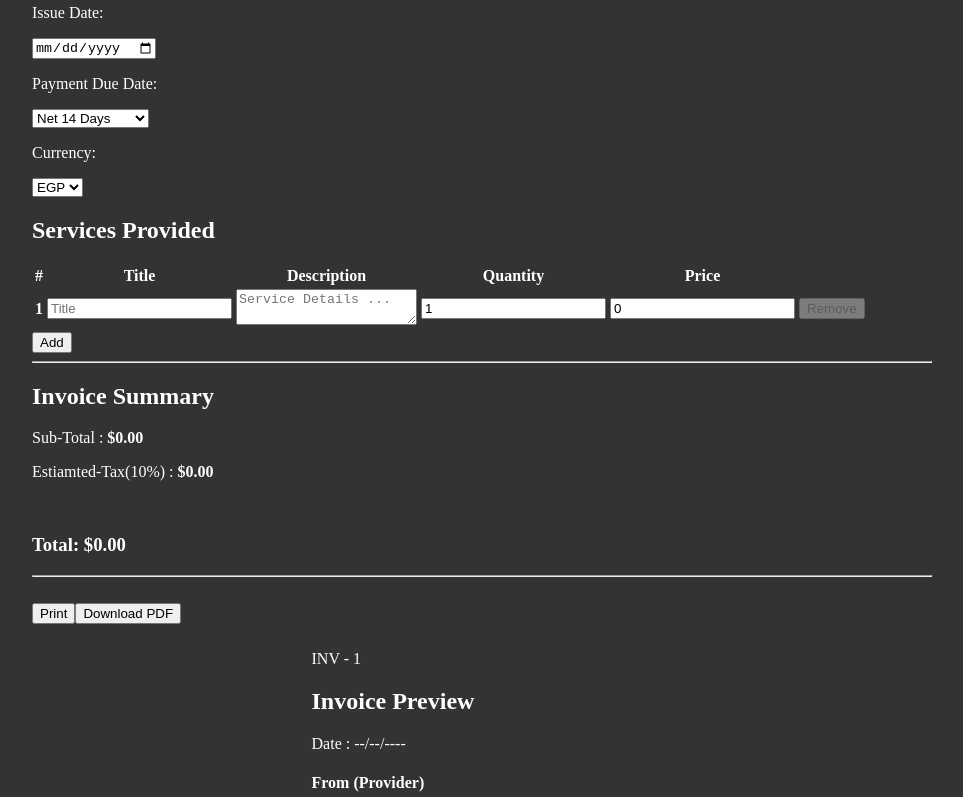
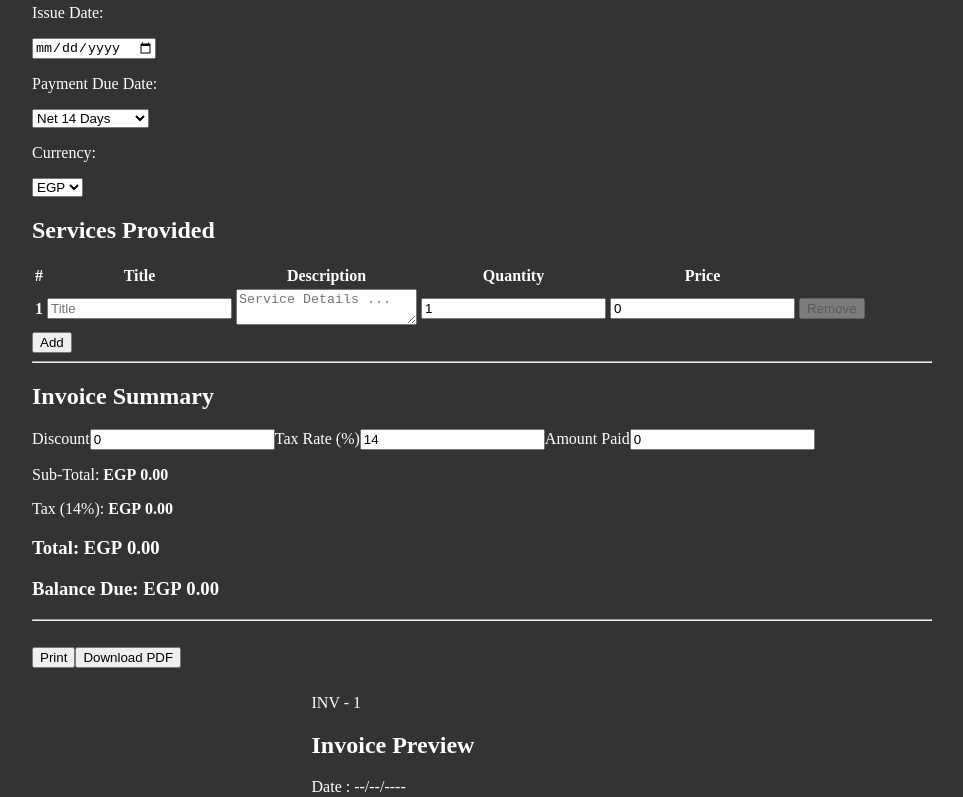
Before and after one commit to Fergany1/Bilingual-Invoice-Contract-Generator, a React (Vite) app: page / in a window 1280 px wide. Shown: the part 465-1262 px from the top of the page, without its empty margins (158-1121 px from the left). Built offline with nearby package versions, Linux system fonts and the light colour scheme.

Commit message:
update: calculatedTotals.js

```diff
--- a/src/Components/InvoiceForm/InvoicePreview.jsx
+++ b/src/Components/InvoiceForm/InvoicePreview.jsx
@@ -6,7 +6,23 @@ import { addDays } from "../../utils/dates";
 export function InvoicePreview() {
     const { values } = useForm();
 
-    const { subTotal , tax , grandTotal } = calculateTotals(values.items)
+    const {
+        lines,
+        subTotal,
+        discountAmount,
+        taxable,
+        tax,
+        grandTotal,
+        balanceDue
+    } = calculateTotals(
+        values.items,
+        {
+            taxRate: values.taxRate,
+            discount: values.discount,
+            amountPaid: values.amountPaid
+
+        }
+    );
 
     return (
         <div className="print-area">
--- a/src/Components/InvoiceForm/TotalSummary.jsx
+++ b/src/Components/InvoiceForm/TotalSummary.jsx
@@ -1,19 +1,55 @@
 import { useForm } from "../../Hooks/useForm";
 import { calculateTotals } from "../../utils/calculateTotals";
+import { formatMoney } from "../../utils/formatMoney";
 
 export default function TotalSummary() {
-    const { values } = useForm()
+    const { values , handleChange } = useForm()
 
-    const { subTotal , tax , grandTotal } = calculateTotals(values.items);
+    const {
+        lines,
+        subTotal,
+        discountAmount,
+        taxable,
+        tax,
+        grandTotal,
+        balanceDue
+    } = calculateTotals(
+        values.items,
+        {
+            taxRate: values.taxRate,
+            discount: values.discount,
+            amountPaid: values.amountPaid
+
+        }
+    );
 
     return (
         <div>
-            <h2>Invoice Summary </h2>
-            <p>Sub-Total : <strong>${subTotal.toFixed(2)}</strong></p>
-            <p>Estiamted-Tax(10%) : <strong>${tax.toFixed(2)}</strong></p>
-            <br />
-            <h3>Total: <strong>${grandTotal.toFixed(2)}</strong></h3>
+            <h2>Invoice Summary</h2>
+            <label>
+                Discount
+                <input
+                type="number" name="discount"
+                value={values.discount} onChange={handleChange}/>
+            </label>
+            <label>
+                Tax Rate (%)
+                <input
+                type="number" name="taxRate"
+                value={values.taxRate} onChange={handleChange}/>
+            </label>
+            <label>
+                Amount Paid
+                <input
+                type="number" name="amountPaid"
+                value={values.amountPaid} onChange={handleChange}/>
+            </label>
 
+            <p>Sub-Total: <strong>{formatMoney(subTotal , values.currency)}</strong></p>
+            {discountAmount > 0 && <p>Discount: <strong>-{formatMoney(discountAmount , values.currency)}</strong></p>}
+            <p>Tax ({values.taxRate}%): <strong>{formatMoney(tax , values.currency)}</strong></p>
+            <h3>Total: <strong>{formatMoney(grandTotal , values.currency)}</strong></h3>
+            <h3>Balance Due: <strong>{formatMoney(balanceDue , values.currency)}</strong></h3>
         </div>
     )
 }
--- a/src/utils/calculateTotals.js
+++ b/src/utils/calculateTotals.js
@@ -1,17 +1,30 @@
-export function calculateTotals(items , taxRate = 0.10) {
-    // 1. Get the sub-total using reduce()
-    const subTotal = items.reduce((accumulator , item) => {
-        // convert str -> Num OR Default to 0 if empty
-        const currentPrice = parseFloat(item.price) || 0;
-        const currentQuantity = parseFloat(item.quantity) || 0;
+// Two Helpers
+const toNum = (v) => parseFloat(v) || 0; // convert str to number
+const round2 = (n) => Math.round((n + Number.EPSILON) * 100) / 100; // rounds to 2 decimal places
 
-        // price * quantity and adds it up to accumulator
-        return accumulator + (currentPrice * currentQuantity)
-    } , 0)
+export function calculateTotals(items , {taxRate = 0 , discount = 0 , amountPaid = 0} = {}) {
+    const lines = items.map((item) => ({
+        ...item,
+        lineTotal: round2(toNum(item.quantity) * toNum(item.price))
+    }));
 
-    // 2. get estimated Tax 10%
-    const tax = subTotal * taxRate;
-    const grandTotal = tax + subTotal;
+    // reduce() adds up list , starts at 0 then add each line to the sum
+    const subTotal = round2(lines.reduce((sum , l) => sum + l.lineTotal , 0));
 
-    return{ subTotal , tax , grandTotal}
+    const discountAmount = Math.min(round2(toNum(discount)) , subTotal);
+    const taxable = round2(subTotal - discountAmount);
+    const tax = round2((taxable * toNum(taxRate)) / 100); // to get the numeric value of the tax percent(14%)
+
+    const grandTotal = round2(taxable + tax);
+    const balanceDue = round2(grandTotal - toNum(amountPaid));
+
+    return{
+        lines,
+        subTotal,
+        discountAmount,
+        taxable,
+        tax,
+        grandTotal,
+        balanceDue
+    }
 }
```
